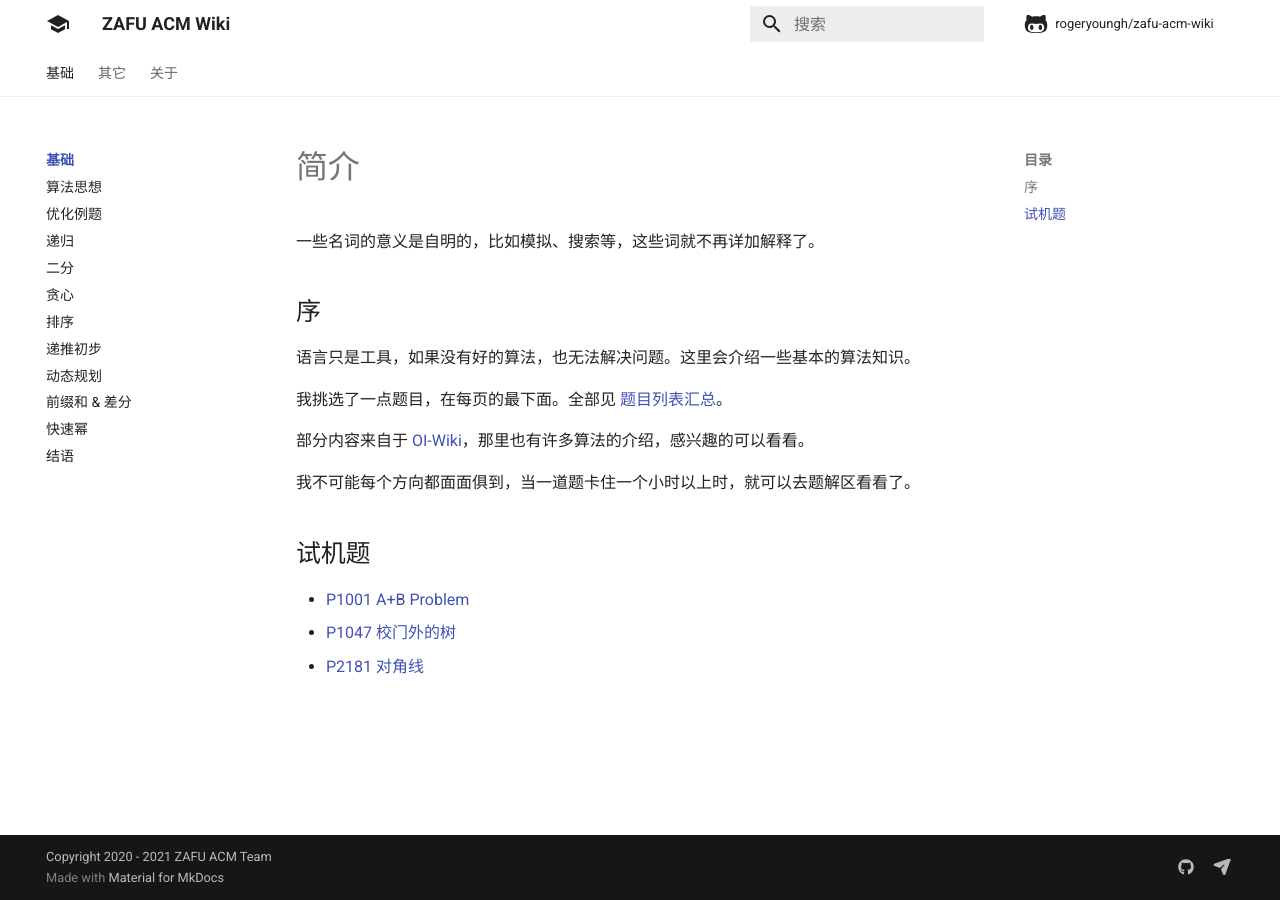
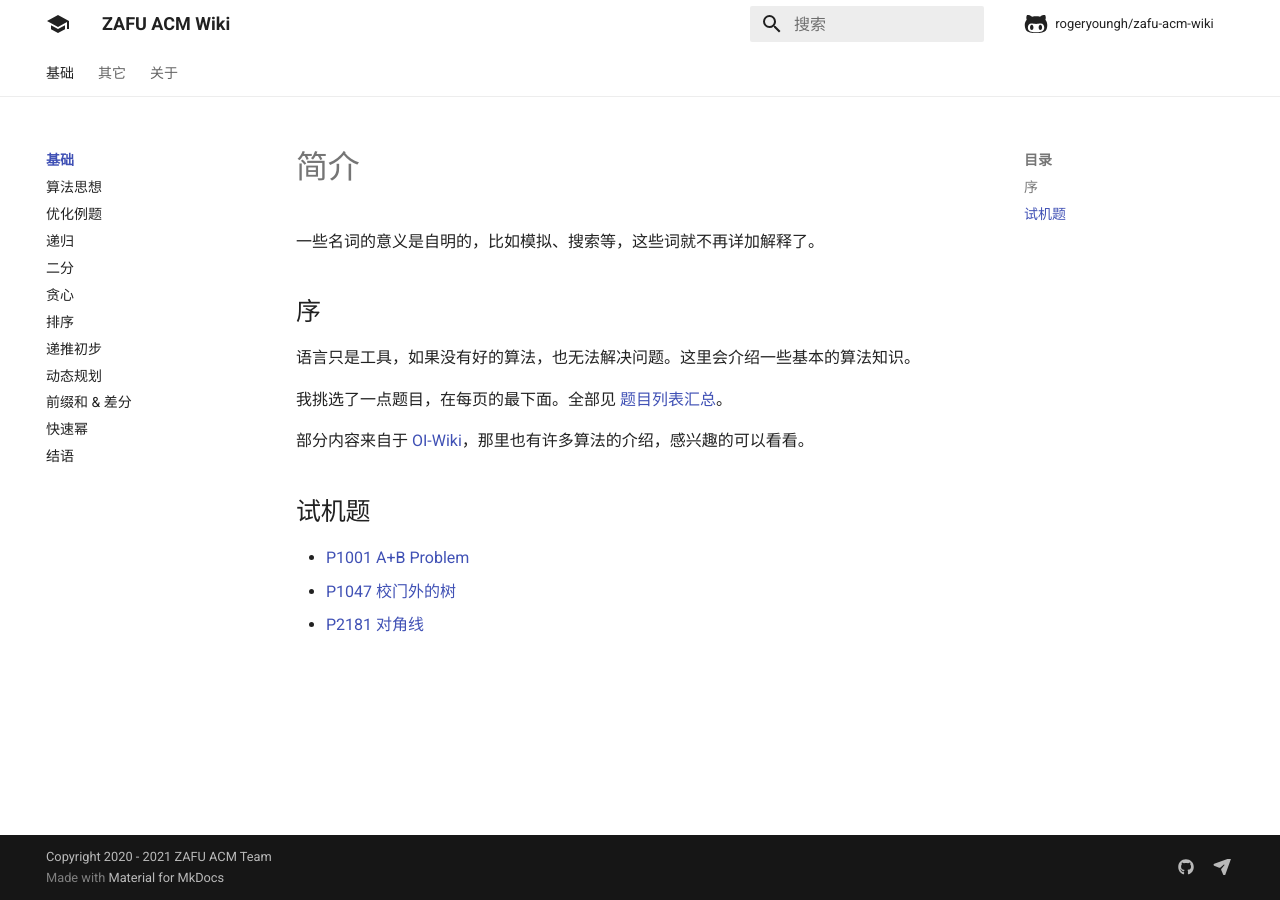
Before and after one commit to zafuacm/wiki, an MkDocs documentation site: the page built from docs/basic/index.md, in a window 1280 px wide. Built offline with MkDocs 1.6.1 and Material for MkDocs 9.7.7, drawn with Linux system fonts in a browser that asks for light colours; comment, search, counter and statistics services are not loaded.

Commit message:
Update index.md

```diff
--- a/docs/basic/index.md
+++ b/docs/basic/index.md
@@ -10,8 +10,6 @@
 
 部分内容来自于 [OI-Wiki](https://oi-wiki.org/)，那里也有许多算法的介绍，感兴趣的可以看看。
 
-我不可能每个方向都面面俱到，当一道题卡住一个小时以上时，就可以去题解区看看了。
-
 ## 试机题
 
 - [P1001 A+B Problem](https://www.luogu.com.cn/problem/P1001)
```
